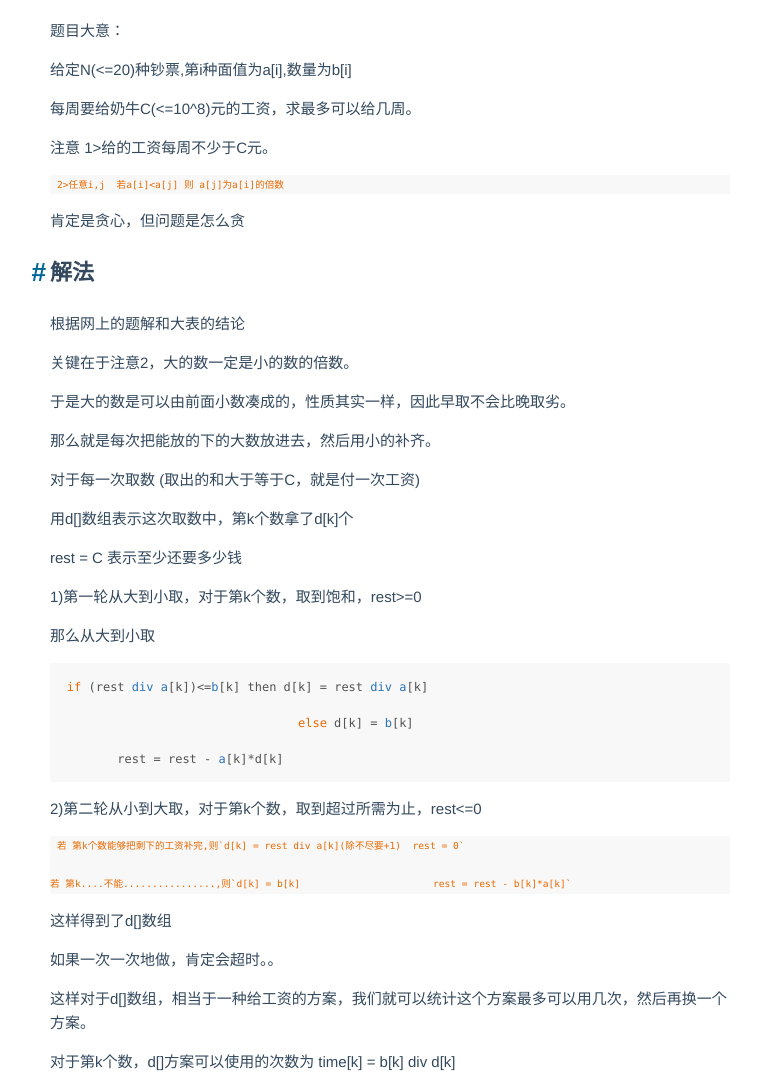
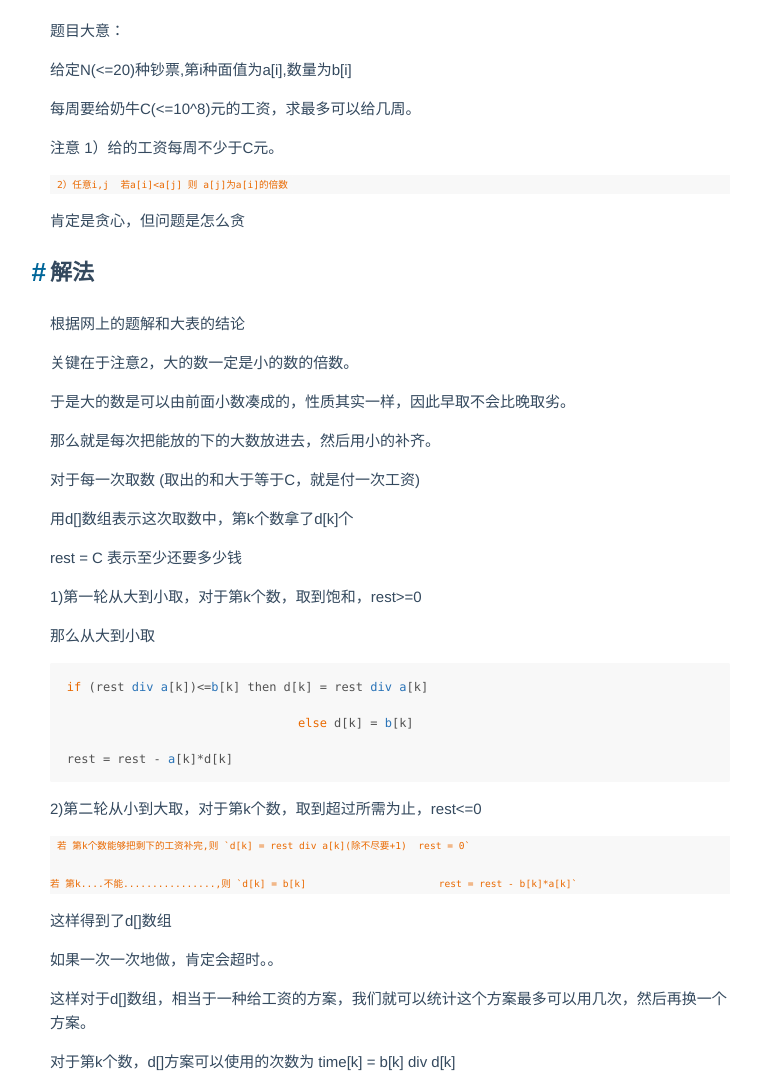
Before and after one commit to Lwxiang/Lwxiang.github.io, a plain HTML site: page 2013/02/14/POJ3040/index.html in a window 1280 px wide. Shown: the part 340-1426 px from the top of the page, without its empty margins (250-1007 px from the left). Drawn offline with nearby package versions, Linux system fonts and the light colour scheme; some packages are replaced by stand-ins of ours; a web font is replaced by a local one.

Commit message:
Site updated: 2016-02-22 20:31:29

```diff
--- a/2013/02/14/POJ3040/index.html
+++ b/2013/02/14/POJ3040/index.html
@@ -2,18 +2,18 @@
 分析题目大意：
 给定N(&amp;lt;=20)种钞票,第i种面值为a[i],数量为b[i]
 每周要给奶牛C(&amp;lt;=10^8)元的工资，求最多可以给几周。
-注意 1&amp;gt;给的工资每周不少于C元。
-2&amp;gt;任意i,j  若a[i]&amp;lt;a[j] 则 a[j]为a[i]的倍数
+注意 1）给的工资每周不少于C元。
+2）任意i,j  若a[i]&amp;lt;a[j] 则 a[j]为a[i]的倍数
 肯定是贪心，但问题是怎么贪
 
 解法根据网上的题解和大表的结论
 关键在于注意2，大的数一定是小的数的倍数。
-于是大的数是可以由前面小数凑成的，性质其实一样，因此早取不会"><meta name="viewport" content="width=device-width, initial-scale=1"><link rel="short icon" href="/favicon.png"><link rel="stylesheet" href="/css/apollo.css"><link rel="stylesheet" href="http://fonts.useso.com/css?family=Source+Sans+Pro:400,600" type="text/css"></head><body><header><a href="/" class="logo-link"><img src="/favicon.png"></a><ul class="nav nav-list"><li class="nav-list-item"><a href="/" target="_self" class="nav-list-link">BLOG</a></li><li class="nav-list-item"><a href="/archives/" target="_self" class="nav-list-link">ARCHIVES</a></li><li class="nav-list-item"><a href="http://weibo.com/u/2931620085" target="_blank" class="nav-list-link">WEIBO</a></li><li class="nav-list-item"><a href="https://github.com/Lwxiang" target="_blank" class="nav-list-link">GITHUB</a></li><li class="nav-list-item"><a href="/atom.xml" target="_self" class="nav-list-link">RSS</a></li></ul></header><section class="container"><div class="post"><article class="post-block"><h1 class="post-title">usaco2005oct Allowance</h1><div class="post-meta"><div class="post-time">Feb 14, 2013</div></div><div class="post-content"><p>题目来源：<a href="http://poj.org/problem?id=3040" title="Allowance" target="_blank" rel="external">POJ3040</a></p>
+于是大的数是可以由前面小数凑成的，性质其实一样，因此早取不会比晚取劣。&lt;"><meta name="viewport" content="width=device-width, initial-scale=1"><link rel="short icon" href="/favicon.png"><link rel="stylesheet" href="/css/apollo.css"><link rel="stylesheet" href="http://fonts.useso.com/css?family=Source+Sans+Pro:400,600" type="text/css"></head><body><header><a href="/" class="logo-link"><img src="/favicon.png"></a><ul class="nav nav-list"><li class="nav-list-item"><a href="/" target="_self" class="nav-list-link">BLOG</a></li><li class="nav-list-item"><a href="/archives/" target="_self" class="nav-list-link">ARCHIVES</a></li><li class="nav-list-item"><a href="http://weibo.com/u/2931620085" target="_blank" class="nav-list-link">WEIBO</a></li><li class="nav-list-item"><a href="https://github.com/Lwxiang" target="_blank" class="nav-list-link">GITHUB</a></li><li class="nav-list-item"><a href="/atom.xml" target="_self" class="nav-list-link">RSS</a></li></ul></header><section class="container"><div class="post"><article class="post-block"><h1 class="post-title">usaco2005oct Allowance</h1><div class="post-meta"><div class="post-time">Feb 14, 2013</div></div><div class="post-content"><p>题目来源：<a href="http://poj.org/problem?id=3040" title="Allowance" target="_blank" rel="external">POJ3040</a></p>
 <h2 id="u5206_u6790"><a href="#u5206_u6790" class="headerlink" title="分析"></a>分析</h2><p>题目大意：</p>
 <p>给定N(&lt;=20)种钞票,第i种面值为a[i],数量为b[i]      </p>
 <p>每周要给奶牛C(&lt;=10^8)元的工资，求最多可以给几周。</p>
-<p>注意 1&gt;给的工资每周不少于C元。</p>
-<pre><code>2&gt;任意i,j  若a[i]&lt;a[j] 则 a[j]为a[i]的倍数
+<p>注意 1）给的工资每周不少于C元。</p>
+<pre><code>2）任意i,j  若a[i]&lt;a[j] 则 a[j]为a[i]的倍数
 </code></pre><p>肯定是贪心，但问题是怎么贪</p>
 <a id="more"></a>
 <h2 id="u89E3_u6CD5"><a href="#u89E3_u6CD5" class="headerlink" title="解法"></a>解法</h2><p>根据网上的题解和大表的结论</p>
@@ -25,11 +25,11 @@
 <p>rest = C 表示至少还要多少钱</p>
 <p>1)第一轮从大到小取，对于第k个数，取到饱和，rest&gt;=0</p>
 <p>  那么从大到小取 </p>
-<figure class="highlight stylus"><table><tr><td class="gutter"><pre><span class="line">1</span><br><span class="line">2</span><br><span class="line">3</span><br><span class="line">4</span><br><span class="line">5</span><br></pre></td><td class="code"><pre><span class="line"><span class="keyword">if</span> (rest <span class="tag">div</span> <span class="tag">a</span>[k])&lt;=<span class="tag">b</span>[k] then d[k] = rest <span class="tag">div</span> <span class="tag">a</span>[k] </span><br><span class="line"></span><br><span class="line">                                <span class="keyword">else</span> d[k] = <span class="tag">b</span>[k]</span><br><span class="line"></span><br><span class="line">       rest = rest - <span class="tag">a</span>[k]*d[k]</span><br></pre></td></tr></table></figure>
+<figure class="highlight stylus"><table><tr><td class="gutter"><pre><span class="line">1</span><br><span class="line">2</span><br><span class="line">3</span><br><span class="line">4</span><br><span class="line">5</span><br></pre></td><td class="code"><pre><span class="line"><span class="keyword">if</span> (rest <span class="tag">div</span> <span class="tag">a</span>[k])&lt;=<span class="tag">b</span>[k] then d[k] = rest <span class="tag">div</span> <span class="tag">a</span>[k] </span><br><span class="line"></span><br><span class="line">                                <span class="keyword">else</span> d[k] = <span class="tag">b</span>[k]</span><br><span class="line"></span><br><span class="line">rest = rest - <span class="tag">a</span>[k]*d[k]</span><br></pre></td></tr></table></figure>
 <p>2)第二轮从小到大取，对于第k个数，取到超过所需为止，rest&lt;=0</p>
-<pre><code>若 第k个数能够把剩下的工资补完,则`d[k] = rest div a[k](除不尽要+1)  rest = 0`
+<pre><code>若 第k个数能够把剩下的工资补完,则 `d[k] = rest div a[k](除不尽要+1)  rest = 0`
 
-若 第k....不能................,则`d[k] = b[k]                       rest = rest - b[k]*a[k]`
+若 第k....不能................,则 `d[k] = b[k]                       rest = rest - b[k]*a[k]`
 </code></pre><p>这样得到了d[]数组</p>
 <p>如果一次一次地做，肯定会超时。。</p>
 <p>这样对于d[]数组，相当于一种给工资的方案，我们就可以统计这个方案最多可以用几次，然后再换一个方案。</p>
--- a/sitemap.xml
+++ b/sitemap.xml
@@ -3,7 +3,7 @@
 
   <url>
     <loc>http://houseowo.me/2013/02/14/POJ3040/</loc>
-    <lastmod>2016-02-22T12:26:15.000Z</lastmod>
+    <lastmod>2016-02-22T12:30:41.000Z</lastmod>
   </url>
 
   <url>
```
Also changed, not shown: archives/2013/02/index.html (+2 -2 lines), archives/2013/index.html (+2 -2 lines), archives/index.html (+2 -2 lines), atom.xml (+8 -8 lines), index.html (+2 -2 lines).
